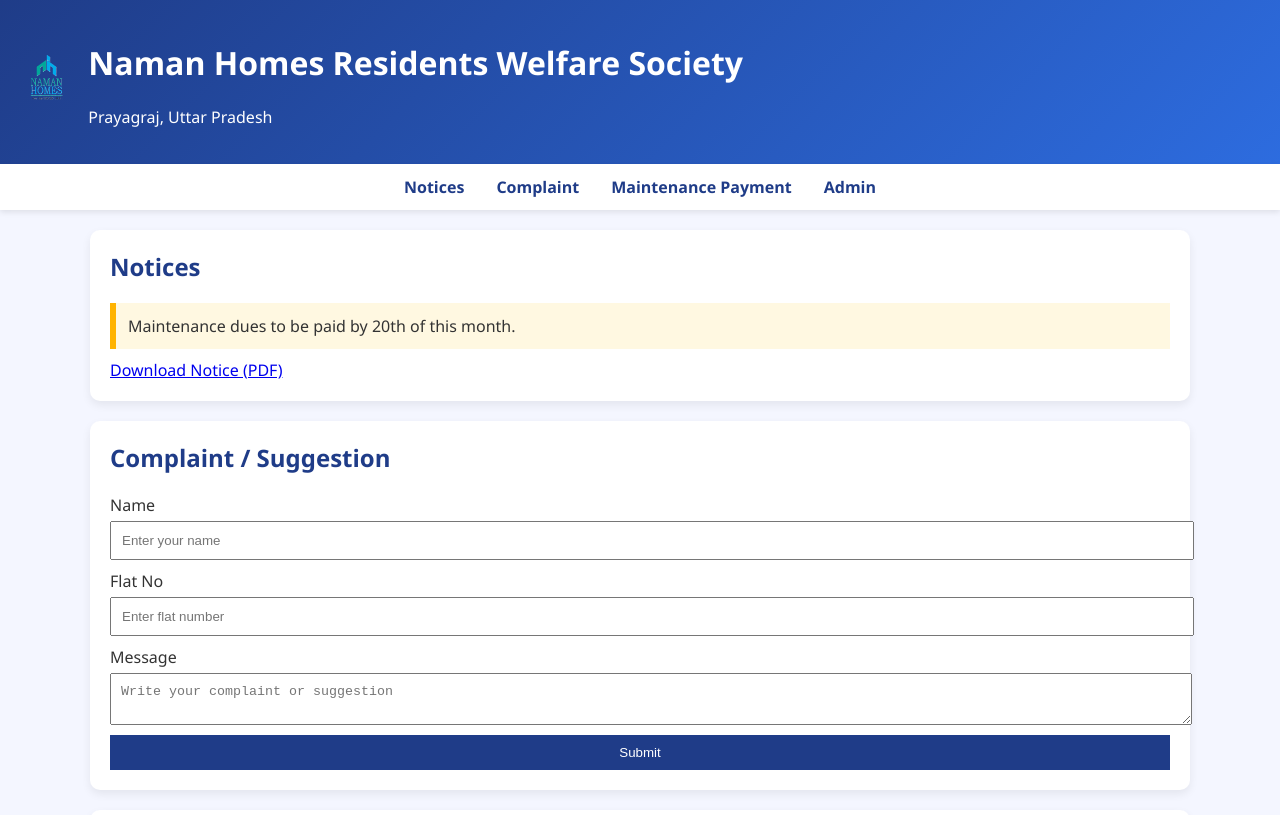
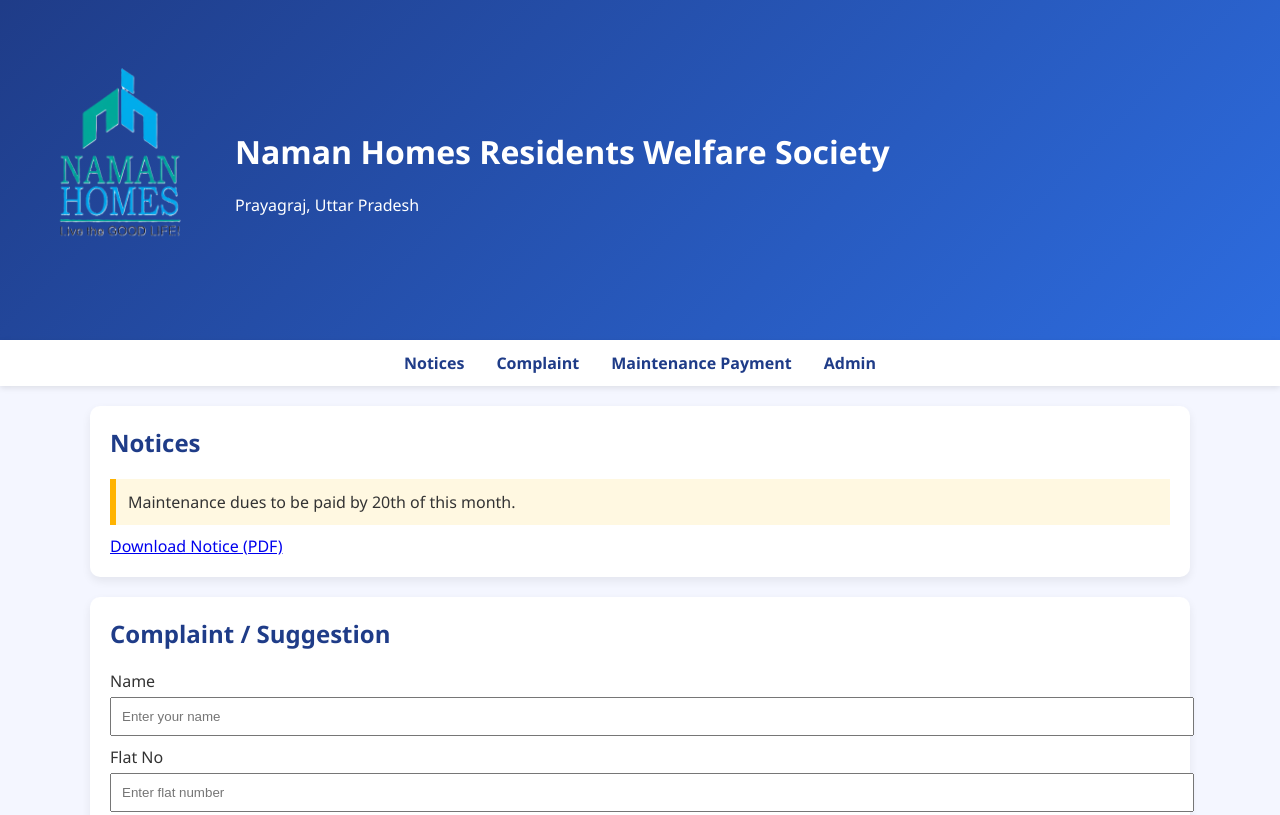
Before and after one commit to namanhomesprayagraj-byte/naman-homes-rwa, a plain HTML site: page index.html in a window 1280 px wide. Shown: the top 815 px of the page. Drawn offline with Linux system fonts and the light colour scheme.

Commit message:
index.html

```diff
--- a/index.html
+++ b/index.html
@@ -66,7 +66,7 @@
 
 <header>
   <!-- Place logo.png in the same folder as this HTML file -->
-  <img src="logo.png" alt="Naman Homes Logo">
+  <img src="logo.png" alt="Naman Homes Logo" style="width:200px; height:auto;">
   <div>
     <h1>Naman Homes Residents Welfare Society</h1>
     <p>Prayagraj, Uttar Pradesh</p>
```
